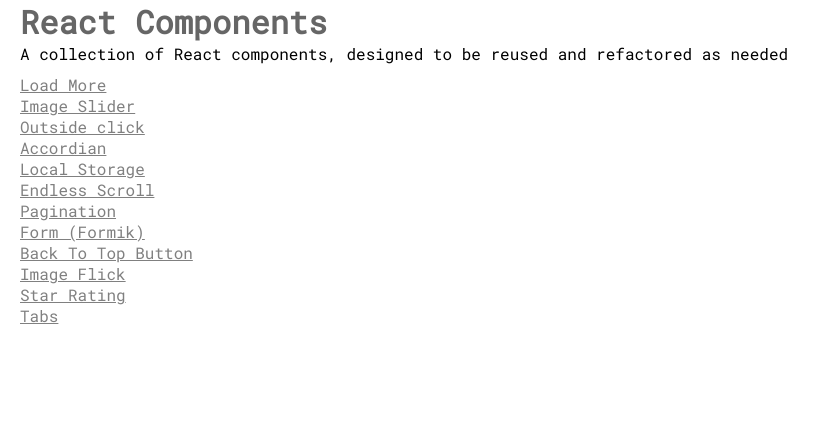
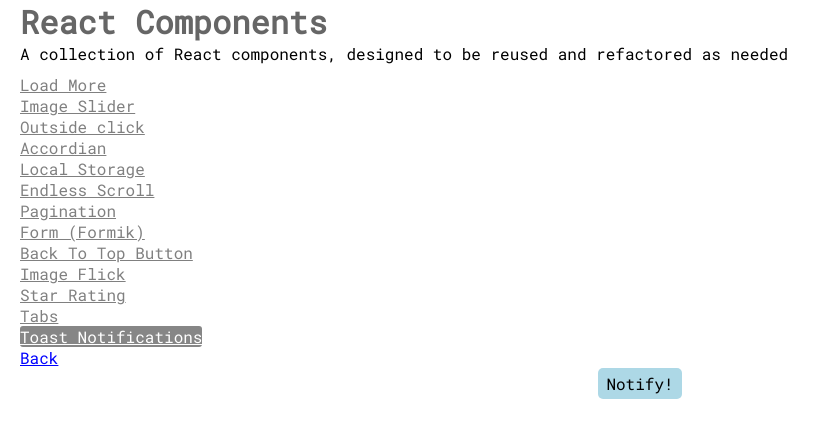
Before and after one commit to ChrisCooper0/react-components, a React (Create React App) app: page /toast-notifications in a window 1280 px wide. Shown: the top 438 px of the page, without its empty margins (0-830 px from the left). Built offline with nearby package versions, Linux system fonts and the light colour scheme.

Commit message:
add component

```diff
--- a/package.json
+++ b/package.json
@@ -16,6 +16,7 @@
     "react-router-dom": "^6.2.1",
     "react-scripts": "4.0.3",
     "react-tabs": "^3.2.3",
+    "react-toastify": "^8.2.0",
     "styled-components": "^5.3.1",
     "web-vitals": "^1.1.2"
   },
--- a/src/App.js
+++ b/src/App.js
@@ -18,6 +18,7 @@ import BackToTopButton from "./components/BackToTop/BackToTop";
 import ImageFlick from "./components/ImageFlick/ImageFlick";
 import StarRating from "./components/StarRating/StarRating";
 import Tabulated from "./components/Tabulated/Tabulated";
+import ToastNotification from "./components/ToastNotification/ToastNotification";
 
 function App() {
   return (
@@ -92,6 +93,11 @@ function App() {
                 Tabs
               </NavLink>
             </li>
+            <li>
+              <NavLink activeClassName="selected" to="/toast-notifications">
+                Toast Notifications
+              </NavLink>
+            </li>
           </ul>
         </nav>
         <Routes>
@@ -116,6 +122,7 @@ function App() {
             }
           />
           <Route path="/tabs" element={<Tabulated />} />
+          <Route path="/toast-notifications" element={<ToastNotification />} />
         </Routes>
       </div>
     </Router>
--- /dev/null
+++ b/src/components/ToastNotification/ToastNotification.js
@@ -0,0 +1,56 @@
+import React from "react";
+import styled from "styled-components";
+import { Link } from "react-router-dom";
+import { ToastContainer, toast } from "react-toastify";
+import "react-toastify/dist/ReactToastify.css";
+
+const ToastNotification = () => {
+  const notify = () => {
+    toast.success("Success Notification", {
+      position: toast.POSITION.TOP_CENTER,
+    });
+
+    toast.error("Error Notification with hidden progress bar", {
+      position: toast.POSITION.TOP_RIGHT,
+      hideProgressBar: true,
+    });
+
+    toast.warn("Warning Notification", {
+      position: toast.POSITION.BOTTOM_RIGHT,
+    });
+
+    toast.info("Info Notification", {
+      position: toast.POSITION.BOTTOM_CENTER,
+    });
+  };
+
+  return (
+    <>
+      <Link className="link" to="/">
+        Back
+      </Link>
+
+      <StyledWrapper>
+        <StyledButton onClick={notify}>Notify!</StyledButton>
+        <ToastContainer />
+      </StyledWrapper>
+    </>
+  );
+};
+
+const StyledWrapper = styled.div`
+  text-align: center;
+`;
+
+const StyledButton = styled.button`
+  border: none;
+  outline: none;
+  padding: 5px 8px;
+  border-radius: 5px;
+  background-color: lightblue;
+  color: #000;
+  cursor: pointer;
+  font-size: 16px;
+`;
+
+export default ToastNotification;
```
Also changed, not shown: 2 other files (tests, documents, lock files or other folders).
